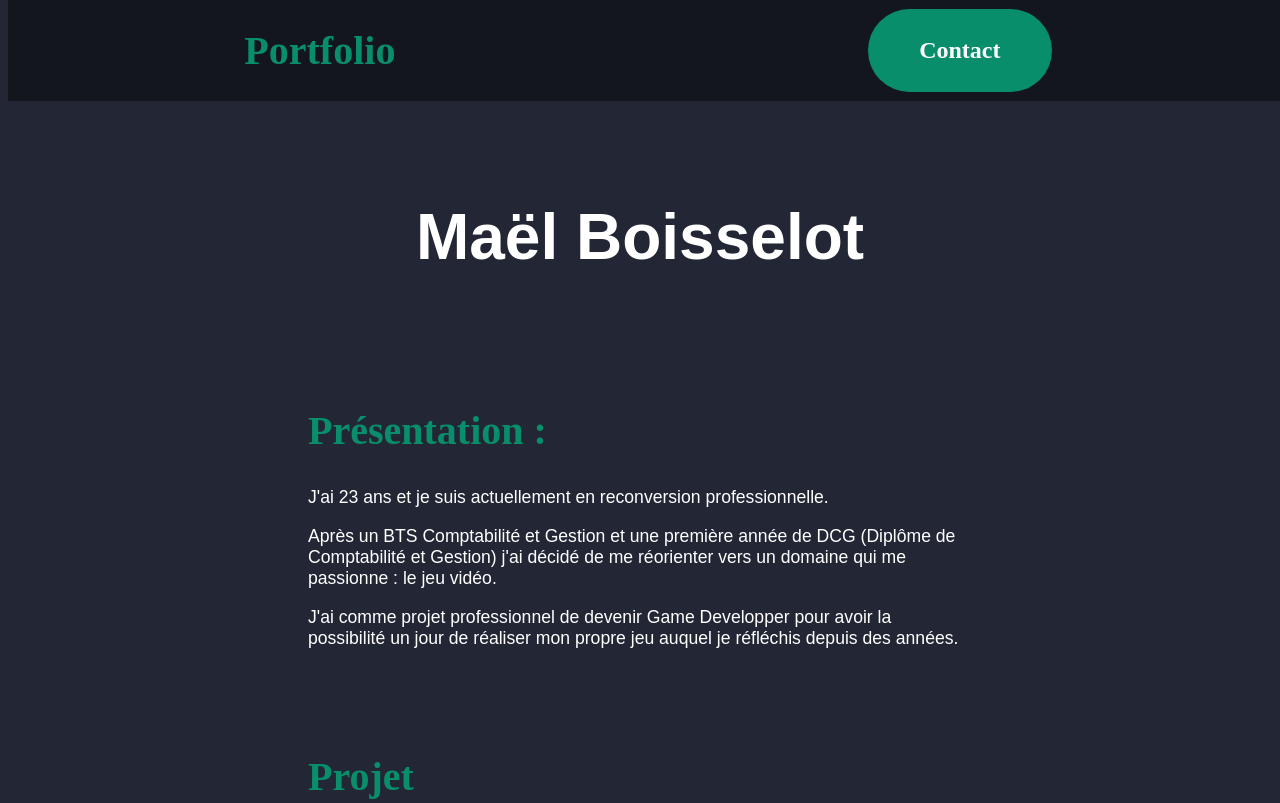
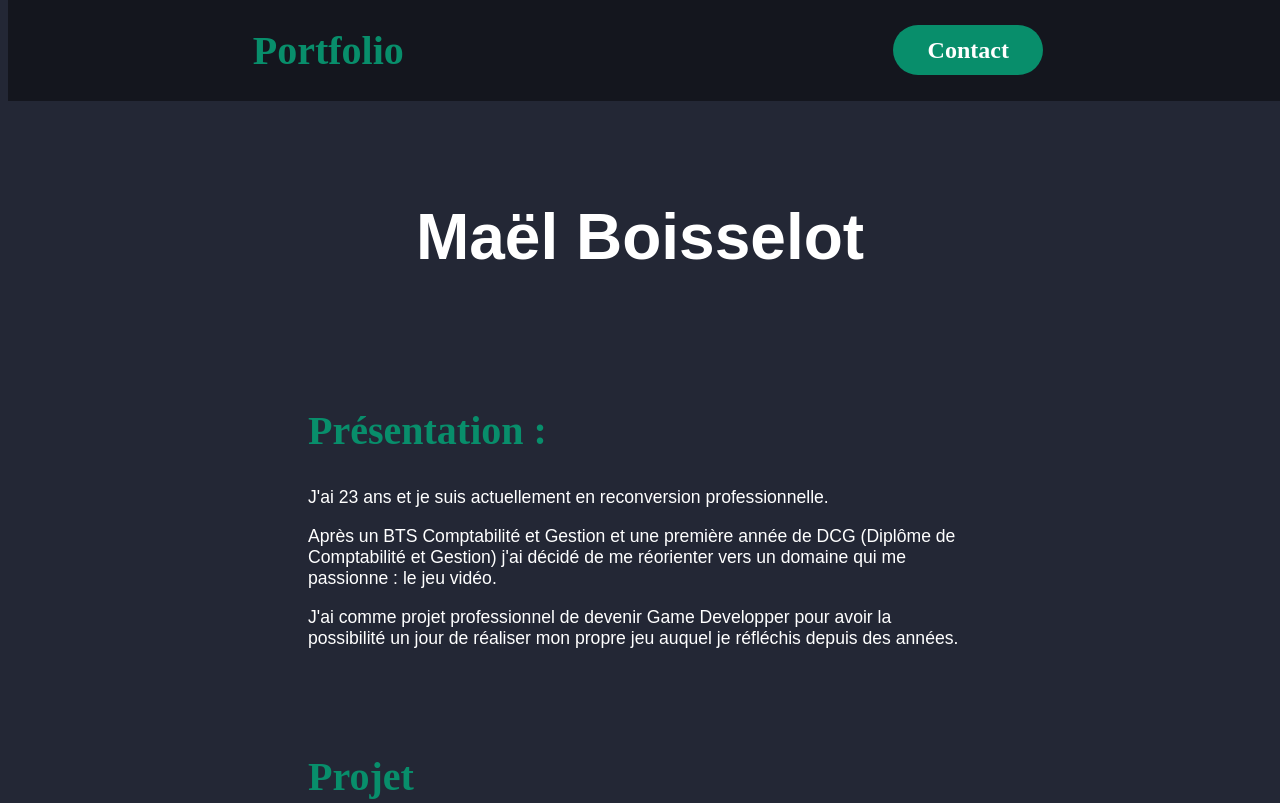
Before and after one commit to Maelbt/Portfolio-Mael-Boisselot, a plain HTML site: page index.html in a window 1280 px wide. Shown: the top 803 px of the page. Drawn offline with Linux system fonts and the light colour scheme.

Commit message:
Add files via upload

```diff
--- a/style.css
+++ b/style.css
@@ -66,7 +66,6 @@ body {
     display: flex;
     align-items: center;
     justify-content: center;
-    padding: 0.7em;
     font-size: 1.5em;
     font-weight: bold;
 }
```
